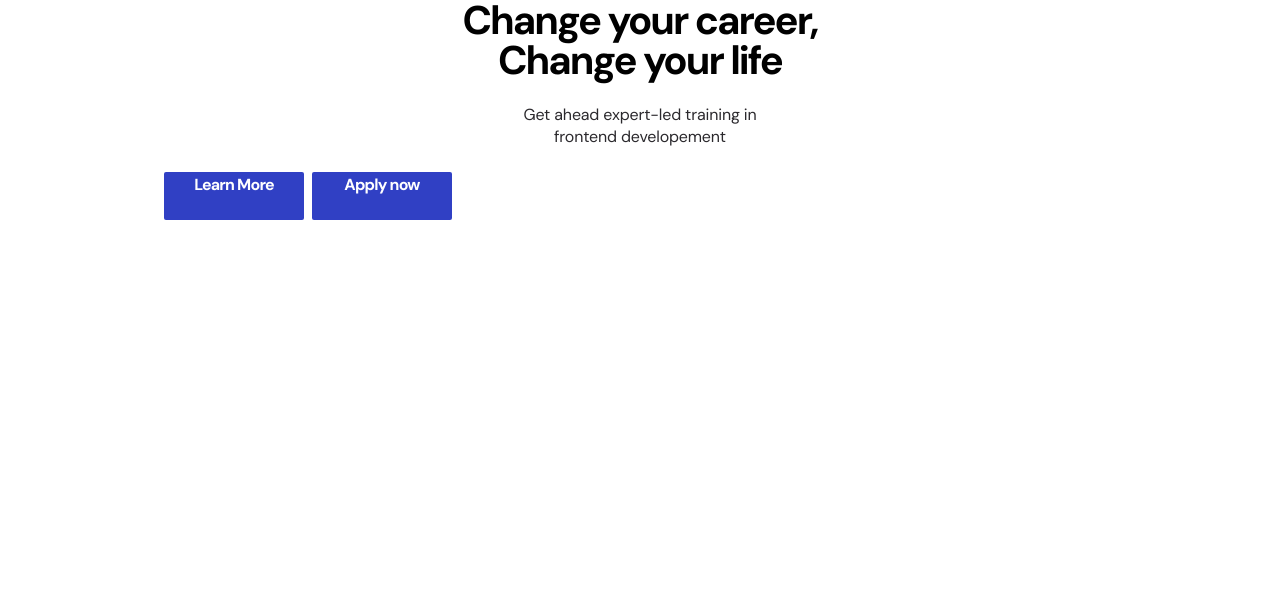
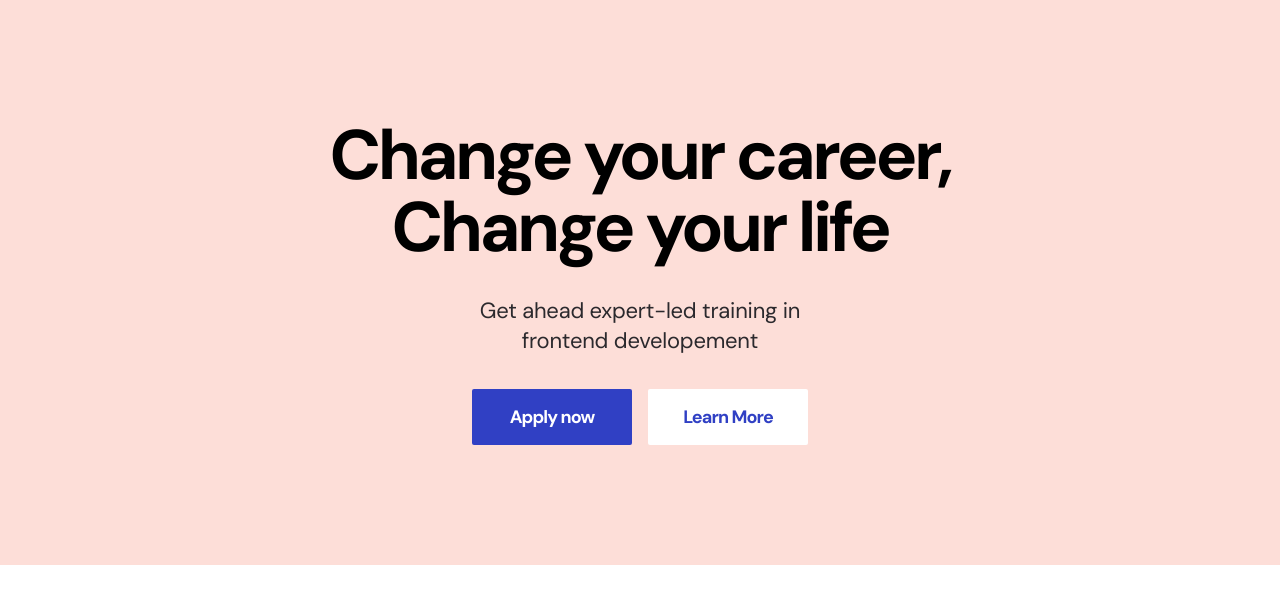
Before and after one commit to munjehun/bugless-css, a plain HTML site: page final-project/index.html in a window 1280 px wide. Drawn offline with Linux system fonts and the light colour scheme.

Commit message:
section1 완성

```diff
--- a/final-project/index.html
+++ b/final-project/index.html
@@ -19,6 +19,7 @@
       <div class="container">
         <div class="row">
           <div class="col-12">
+            <div class="landing-content">
               <h1 class="landing-title">
                 Change your career,<br />
                 Change your life
@@ -26,10 +27,11 @@
               <p class="landing-desc">
                 Get ahead expert-led training in <br />frontend developement
               </p>
+              <div class="button-group">
+                <a href="#" class="fill-button">Apply now</a>
+                <a href="#" class="fill-button inverted">Learn More</a>
               </div>
-          <div class="button-group">
-            <a href="#" class="fill-button">Learn More</a>
-            <a href="#" class="fill-button inverted">Apply now</a>
+            </div>
           </div>
         </div>
       </div>
--- a/final-project/style.css
+++ b/final-project/style.css
@@ -45,28 +45,21 @@ p {
   letter-spacing: -0.01em;
 }
 
-/* >= 768px (Desktop) */
-@media screen and (min-width: 768px) {
-  /* Reset CSS */
-  p {
-    font-size: 22px;
-    line-height: 1.454545;
-    letter-spacing: -0.01em;
-  }
+/* Landing */
+.landing {
+  display: flex;
+  align-items: center;
+  justify-content: center;
+  background-color: #fdded8;
 }
 
-/* Custom Grid System - Fix Container width */
-@media screen and (min-width: 1200px) {
-  .container {
-    max-width: 960px;
-  }
-}
-
-.landing {
+.landing-content {
+  width: 100%;
+  height: 100vh;
   display: flex;
   flex-direction: column;
+  justify-content: center;
   align-items: center;
-  justify-content: center;
 }
 
 .landing-title {
@@ -78,20 +71,26 @@ p {
 }
 
 .landing-desc {
-  font-size: 16px;
   line-height: 1.375;
   letter-spacing: -0.01em;
   text-align: center;
   margin-top: 24px;
 }
 
-.button-group {
+.landing .button-group {
   display: flex;
   margin-top: 24px;
+  justify-content: center;
 }
 
-.fill-button {
-  margin: 0 4px;
+.landing .button-group .fill-button:first-child {
+  margin-right: 8px;
+}
+
+.landing .fill-button {
+  display: inline-flex;
+  justify-content: center;
+  align-items: center;
   border: none;
   border-radius: 2px;
   background-color: #3040c4;
@@ -103,4 +102,62 @@ p {
   line-height: 1.6;
   letter-spacing: -0.05em;
   text-align: center;
+  transition: opacity 0.2s;
 }
+.landing .fill-button:hover {
+  opacity: 0.5;
+}
+
+.landing .fill-button.inverted {
+  background-color: white;
+  color: #3040c4;
+}
+
+/* >= 768px (Desktop) */
+@media screen and (min-width: 768px) {
+  /* Reset CSS */
+  p {
+    font-size: 22px;
+    line-height: 1.454545;
+    letter-spacing: -0.01em;
+  }
+
+  .landing-content {
+    height: auto;
+    /* 자식 요소들의 세로길이의 합으로 자동설정 */
+    padding: 120px 0;
+  }
+
+  .landing .landing-title {
+    font-size: 70px;
+    line-height: 1.02857142857;
+  }
+
+  .landing .landing-desc {
+    margin-top: 32px;
+  }
+
+  .landing .button-group {
+    margin-top: 32px;
+  }
+
+  .landing .fill-button {
+    width: 160px;
+    height: 56px;
+  }
+  .landing .button-group .fill-button {
+    font-size: 18px;
+    line-height: 1.55555555555;
+  }
+
+  .landing .button-group .fill-button:first-child {
+    margin-right: 16px;
+  }
+}
+
+/* Custom Grid System - Fix Container width */
+@media screen and (min-width: 1200px) {
+  .container {
+    max-width: 960px;
+  }
+}
```
Lines whose indentation alone changed are shown as unchanged.
